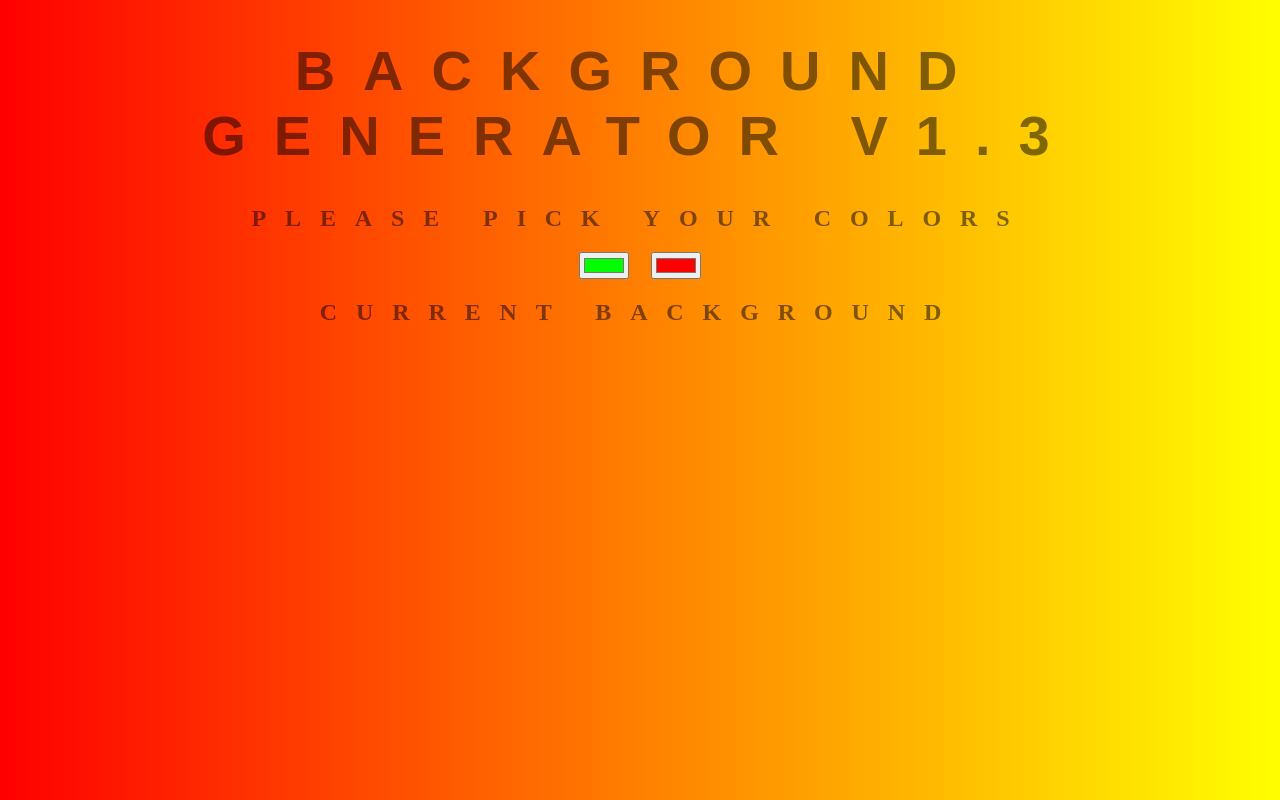
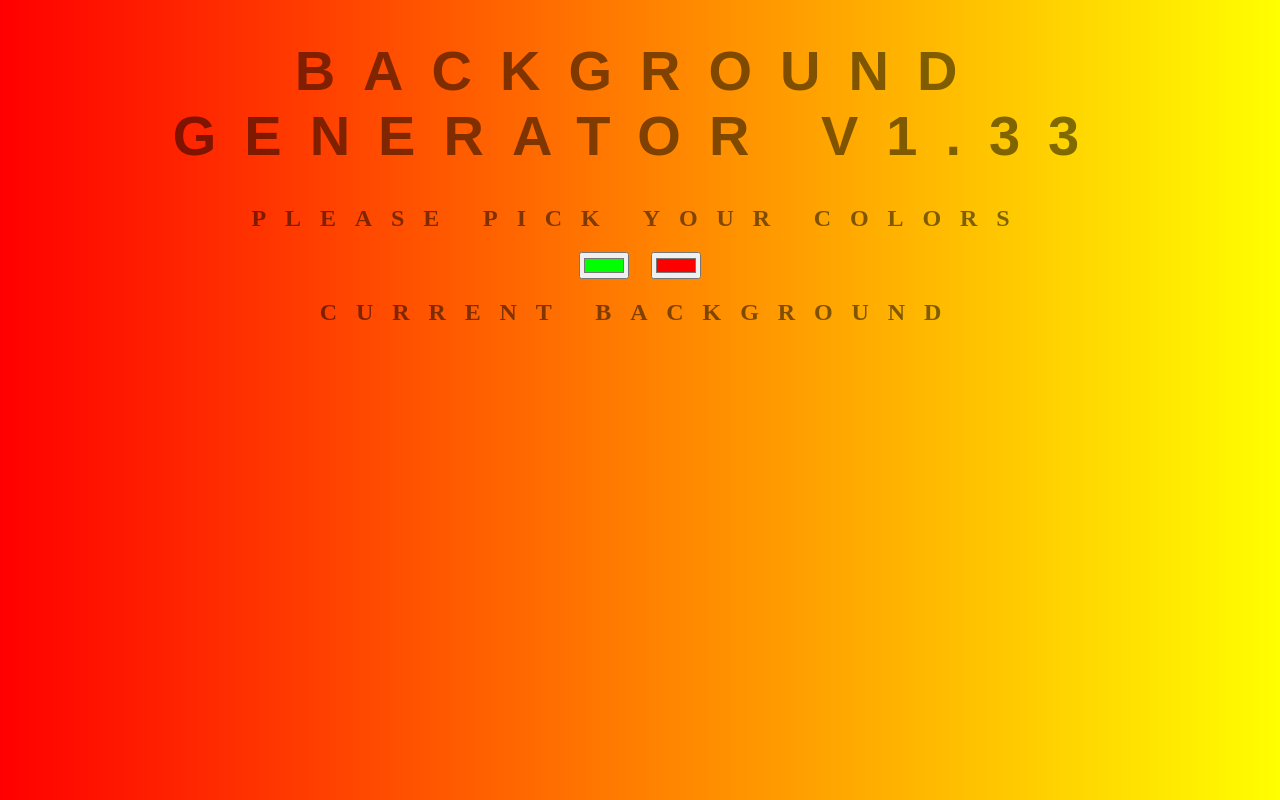
Before and after one commit to MathiasMl/Bgen, a plain HTML site: page index2.html in a window 1280 px wide. Drawn offline with Linux system fonts and the light colour scheme.

Commit message:
Added a smol thing

```diff
--- a/index2.html
+++ b/index2.html
@@ -5,7 +5,7 @@
 	<link rel="stylesheet" type="text/css" href="style2.css">
 </head>
 <body id="gradient">
-	<h1>Background Generator v1.3</h1>
+	<h1>Background Generator v1.33</h1>
 	<h2>Please pick your colors </h2>
 	<input  class = "color1" type="color" name="color1" value="#00ff00">
 	<input  class="color2" type="color" name="color2" value="#ff0000">
```
